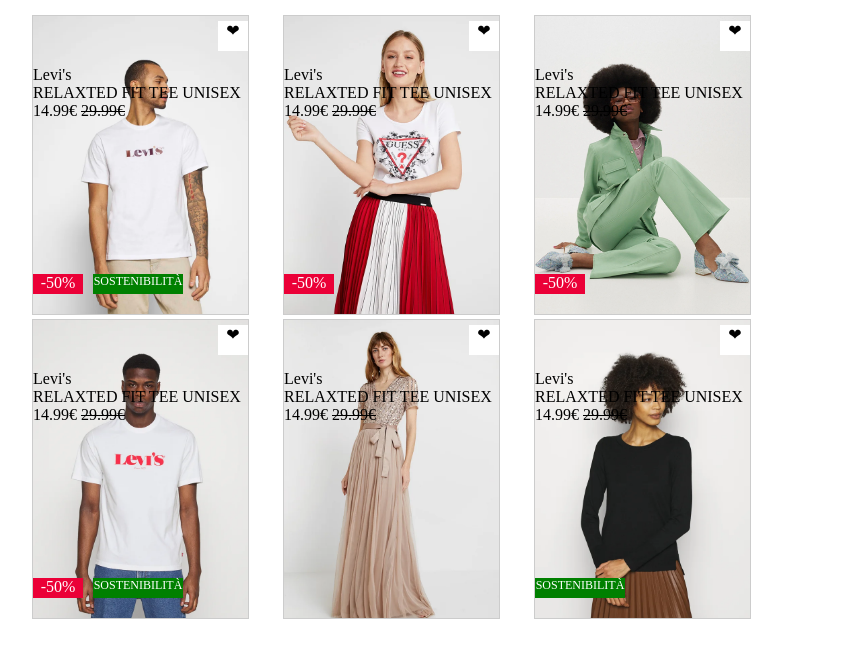
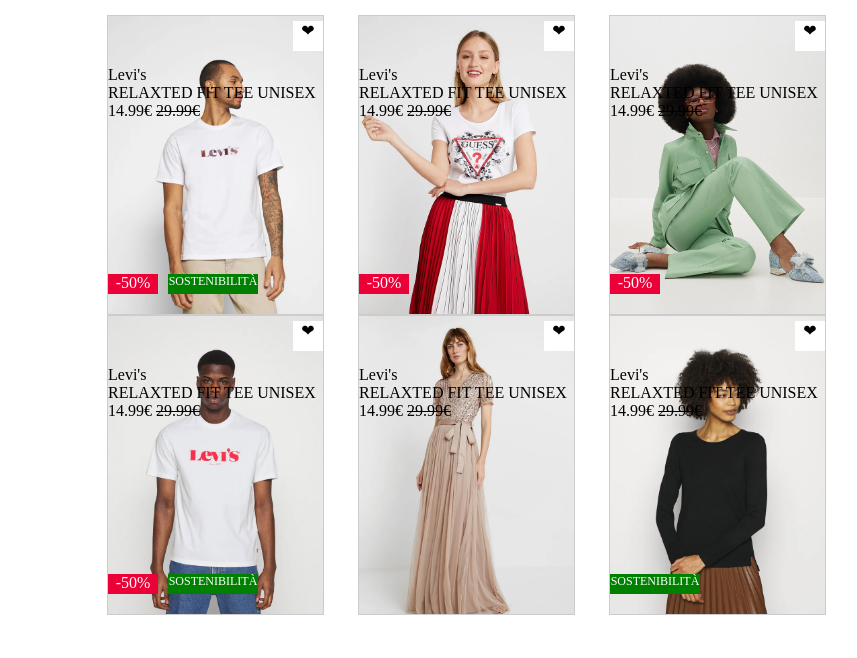
Before and after one commit to CapRex46/html-css-boolando, a plain HTML site: page index.html in a window 1280 px wide. Shown: the whole page, without its empty margins (173-1030 px from the left). Drawn offline with Linux system fonts and the light colour scheme.

Commit message:
bug fixes

```diff
--- a/style.css
+++ b/style.css
@@ -6,7 +6,7 @@
 
 
 .container {
-    width: 900px;
+    width: 750px;
     background-color: white;
     margin: 0 auto;
     margin-top: 15px;
@@ -163,5 +163,7 @@
 
 
 .infos{
-    position: absolute;
+    display: inline-block;
+    height: 600px;
+
 }
```
